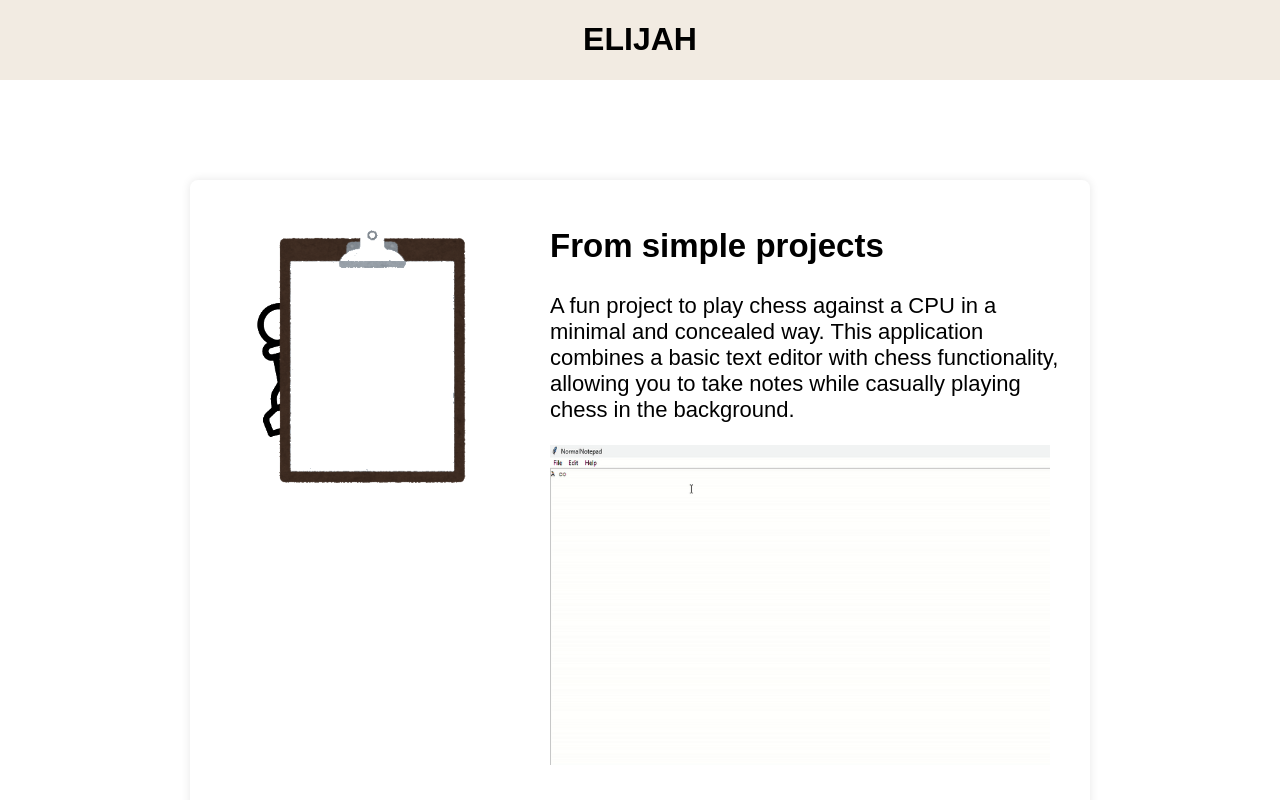
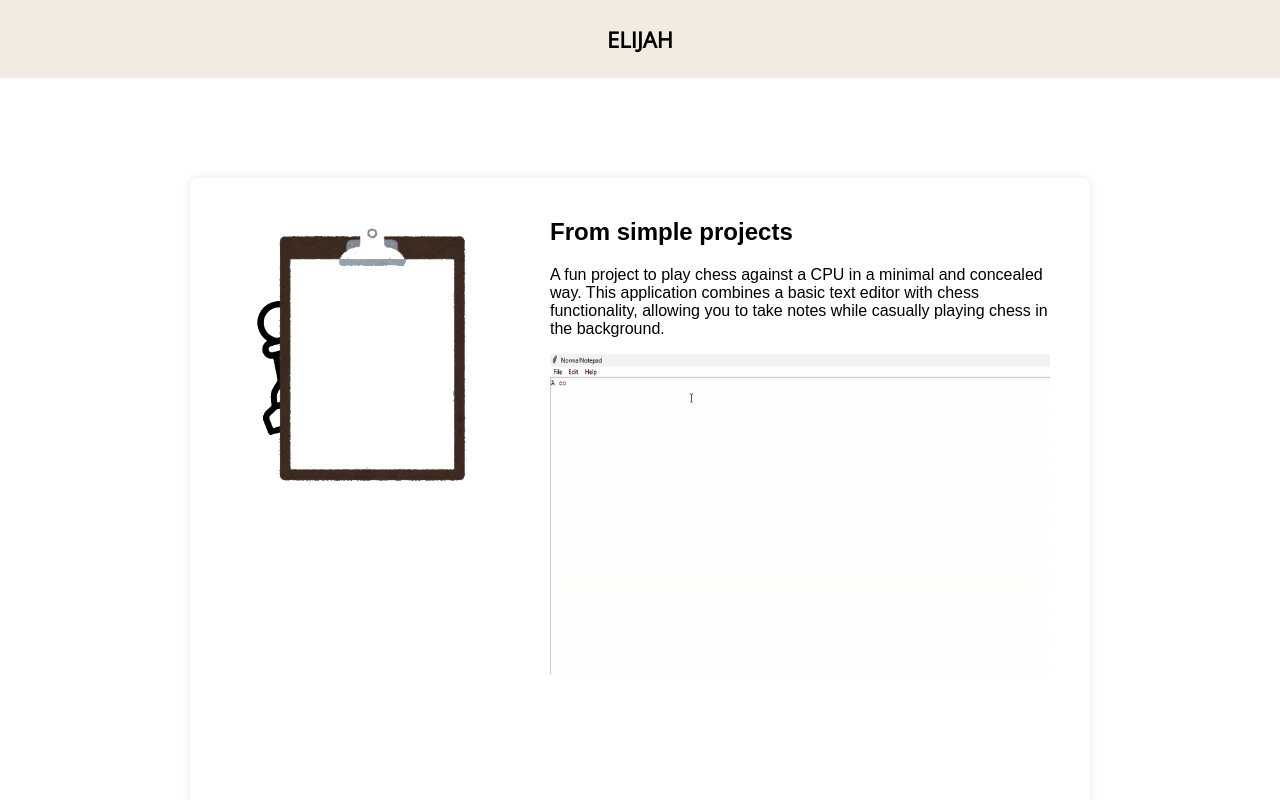
Before and after one commit to Waranika/ELIJAH, a plain HTML site: page programming.html in a window 1280 px wide. Shown: the top 800 px of the page. Drawn offline with nearby package versions, Linux system fonts and the light colour scheme.

Commit message:
Add files via upload

```diff
--- a/programming.html
+++ b/programming.html
@@ -10,15 +10,20 @@
 		header {
             width: 100%;
             background: #F2EBE2;
-            color: white;
+            color: black;
             text-align: center;
-            padding: 0px 0;
+            padding: 24px 0;
         }
-        header h1 a {
-            color: black;
-            text-decoration: none;
-        }
+		header h1 {
+			margin: 0;
+			font-family: 'Open Sans';
+			font-size: 22px;
+		}
 
+		header h1 a {
+			color: black;
+			text-decoration: none;
+		}
         body {
             font-family: Arial, sans-serif;
             margin: 0;
@@ -47,8 +52,7 @@
             transition: opacity 1s ease, transform 1s ease;
             justify-content: left;
 			height: 80vh;
-			font-family: Open-sans
-			font-family: 'Open Sans';font-size: 22px;
+
         }
         .project.visible {
             opacity: 1;
@@ -65,9 +69,12 @@
     </style>
 </head>
 <body>
-	<header>
-        <h1><a href="index.html">ELIJAH</a></h1>
-    </header>
+	<header class="w-full bg-[#F2EBE2] text-center py-4 shadow-md">
+		<h1 class="text-3xl font-bold">
+			<a href="index.html" class="text-black no-underline">ELIJAH</a>
+		</h1>
+	</header>
+
 
 	<!-- <h1>Projects to see</h1>  -->
     <div class="container" >
```
Also changed, not shown: index.html (+12 -7 lines).
